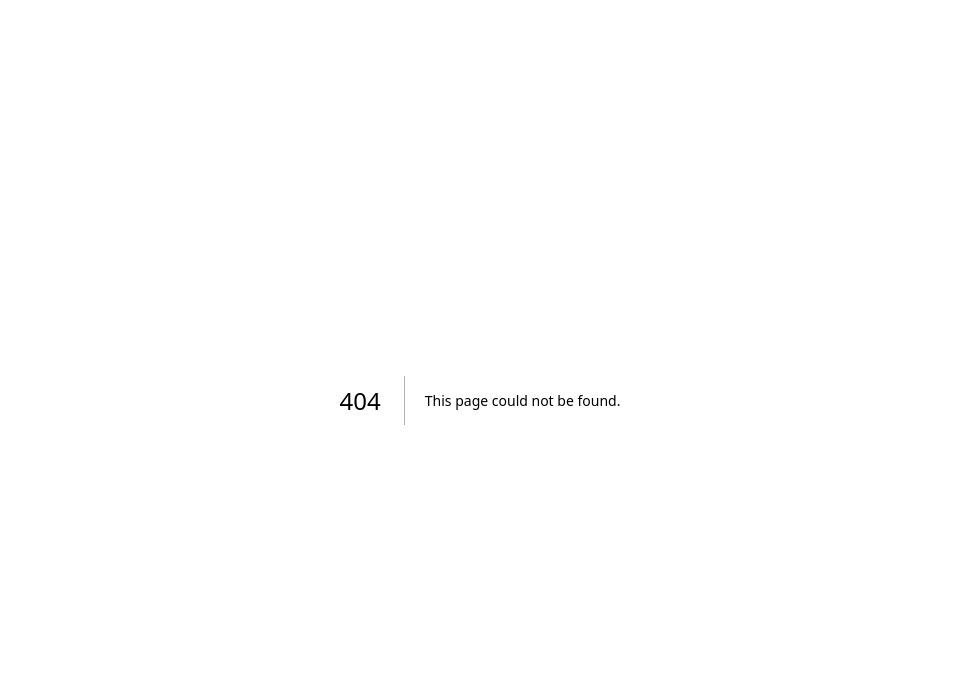
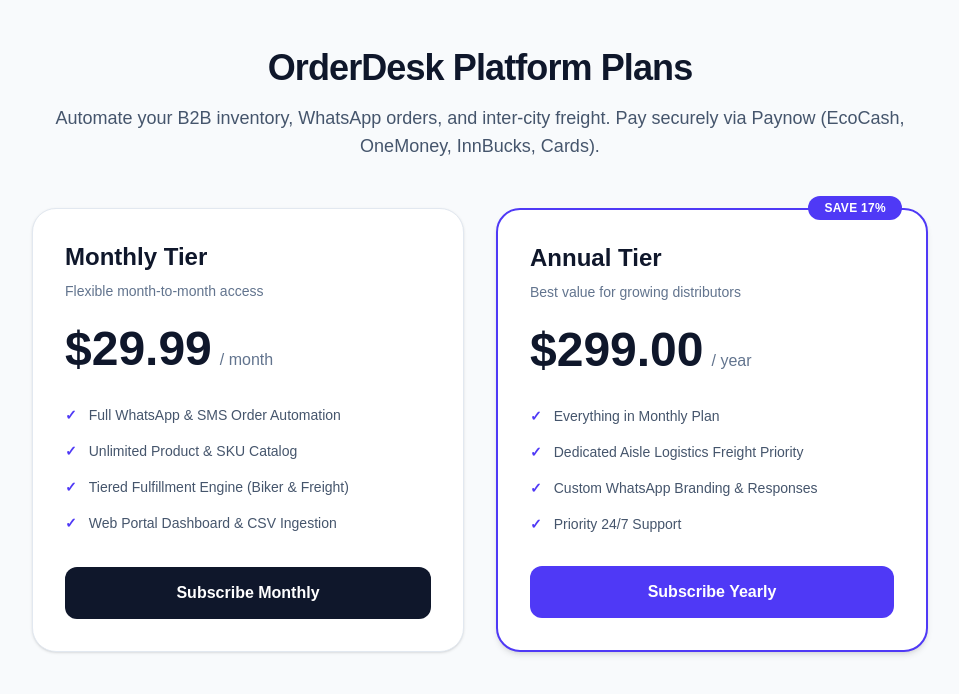
Before and after one commit to Mishtino/orderdesk-ui, a Next.js app: page /billing in a window 1280 px wide. Before the commit this address had no page. Shown: the top 694 px of the page, without its empty margins (160-1119 px from the left). Built offline with nearby package versions, Linux system fonts and the light colour scheme.

Commit message:
Add billing checkout pages

```diff
--- /dev/null
+++ b/src/app/billing/page.tsx
@@ -0,0 +1,136 @@
+"use client";
+
+import { useState } from "react";
+
+export default function BillingPage() {
+  const [loadingPlan, setLoadingPlan] = useState<string | null>(null);
+  const [errorMessage, setErrorMessage] = useState<string | null>(null);
+
+  const handleSubscribe = async (planType: "MONTHLY" | "YEARLY") => {
+    setLoadingPlan(planType);
+    setErrorMessage(null);
+
+    try {
+      const response = await fetch(
+        "https://orderdesk-backend-9gu2.onrender.com/saas/subscribe",
+        {
+          method: "POST",
+          headers: {
+            "Content-Type": "application/json",
+          },
+          body: JSON.stringify({
+            plan_type: planType,
+            organization_id: "123e4567-e89b-12d3-a456-426614174000",
+            user_email: "supplier@vortex.co.zw",
+          }),
+        }
+      );
+
+      const data = await response.json();
+
+      if (!response.ok) {
+        throw new Error(data.detail || "Failed to initiate subscription");
+      }
+
+      if (data.redirect_url) {
+        window.location.href = data.redirect_url;
+      } else {
+        throw new Error("No payment URL returned from server.");
+      }
+    } catch (err: any) {
+      setErrorMessage(err.message || "An unexpected error occurred.");
+    } finally {
+      setLoadingPlan(null);
+    }
+  };
+
+  return (
+    <div className="min-h-screen bg-slate-50 py-12 px-4 sm:px-6 lg:px-8">
+      <div className="max-w-4xl mx-auto">
+        <div className="text-center mb-12">
+          <h1 className="text-4xl font-extrabold text-slate-900 tracking-tight">
+            OrderDesk Platform Plans
+          </h1>
+          <p className="mt-4 text-lg text-slate-600">
+            Automate your B2B inventory, WhatsApp orders, and inter-city freight. Pay securely via Paynow (EcoCash, OneMoney, InnBucks, Cards).
+          </p>
+        </div>
+
+        {errorMessage && (
+          <div className="mb-8 p-4 bg-red-50 border border-red-200 text-red-700 rounded-xl text-center">
+            {errorMessage}
+          </div>
+        )}
+
+        <div className="grid md:grid-cols-2 gap-8">
+          <div className="bg-white rounded-3xl p-8 border border-slate-200 shadow-sm flex flex-col justify-between hover:shadow-md transition">
+            <div>
+              <h2 className="text-2xl font-bold text-slate-900">Monthly Tier</h2>
+              <p className="mt-2 text-slate-500 text-sm">Flexible month-to-month access</p>
+              <div className="mt-6 flex items-baseline">
+                <span className="text-5xl font-extrabold text-slate-900">$29.99</span>
+                <span className="ml-2 text-slate-500 font-medium">/ month</span>
+              </div>
+              <ul className="mt-8 space-y-4 text-sm text-slate-600">
+                <li className="flex items-center gap-3">
+                  <span className="text-indigo-600 font-bold">✓</span> Full WhatsApp & SMS Order Automation
+                </li>
+                <li className="flex items-center gap-3">
+                  <span className="text-indigo-600 font-bold">✓</span> Unlimited Product & SKU Catalog
+                </li>
+                <li className="flex items-center gap-3">
+                  <span className="text-indigo-600 font-bold">✓</span> Tiered Fulfillment Engine (Biker & Freight)
+                </li>
+                <li className="flex items-center gap-3">
+                  <span className="text-indigo-600 font-bold">✓</span> Web Portal Dashboard & CSV Ingestion
+                </li>
+              </ul>
+            </div>
+            <button
+              onClick={() => handleSubscribe("MONTHLY")}
+              disabled={loadingPlan === "MONTHLY"}
+              className="mt-8 w-full bg-slate-900 hover:bg-slate-800 text-white rounded-xl py-3.5 font-semibold transition disabled:opacity-50"
+            >
+              {loadingPlan === "MONTHLY" ? "Connecting Paynow..." : "Subscribe Monthly"}
+            </button>
+          </div>
+
+          <div className="bg-white rounded-3xl p-8 border-2 border-indigo-600 shadow-md flex flex-col justify-between relative hover:shadow-lg transition">
+            <span className="absolute -top-3.5 right-6 bg-indigo-600 text-white text-xs font-bold px-4 py-1 rounded-full uppercase tracking-wide">
+              Save 17%
+            </span>
+            <div>
+              <h2 className="text-2xl font-bold text-slate-900">Annual Tier</h2>
+              <p className="mt-2 text-slate-500 text-sm">Best value for growing distributors</p>
+              <div className="mt-6 flex items-baseline">
+                <span className="text-5xl font-extrabold text-slate-900">$299.00</span>
+                <span className="ml-2 text-slate-500 font-medium">/ year</span>
+              </div>
+              <ul className="mt-8 space-y-4 text-sm text-slate-600">
+                <li className="flex items-center gap-3">
+                  <span className="text-indigo-600 font-bold">✓</span> Everything in Monthly Plan
+                </li>
+                <li className="flex items-center gap-3">
+                  <span className="text-indigo-600 font-bold">✓</span> Dedicated Aisle Logistics Freight Priority
+                </li>
+                <li className="flex items-center gap-3">
+                  <span className="text-indigo-600 font-bold">✓</span> Custom WhatsApp Branding & Responses
+                </li>
+                <li className="flex items-center gap-3">
+                  <span className="text-indigo-600 font-bold">✓</span> Priority 24/7 Support
+                </li>
+              </ul>
+            </div>
+            <button
+              onClick={() => handleSubscribe("YEARLY")}
+              disabled={loadingPlan === "YEARLY"}
+              className="mt-8 w-full bg-indigo-600 hover:bg-indigo-700 text-white rounded-xl py-3.5 font-semibold transition disabled:opacity-50"
+            >
+              {loadingPlan === "YEARLY" ? "Connecting Paynow..." : "Subscribe Yearly"}
+            </button>
+          </div>
+        </div>
+      </div>
+    </div>
+  );
+}
--- /dev/null
+++ b/src/app/billing/return/page.tsx
@@ -0,0 +1,25 @@
+"use client";
+
+import Link from "next/link";
+
+export default function BillingReturnPage() {
+  return (
+    <div className="min-h-screen bg-slate-50 flex items-center justify-center p-4">
+      <div className="max-w-md w-full bg-white rounded-3xl p-8 border border-slate-200 shadow-sm text-center">
+        <div className="w-16 h-16 bg-green-100 text-green-600 rounded-full flex items-center justify-center mx-auto text-2xl font-bold mb-4">
+          ✓
+        </div>
+        <h1 className="text-2xl font-bold text-slate-900">Payment Processed!</h1>
+        <p className="mt-2 text-slate-600 text-sm">
+          Paynow is finalizing your payment status. Your subscription will activate automatically within a few moments.
+        </p>
+        <Link
+          href="/"
+          className="mt-6 inline-block w-full bg-slate-900 hover:bg-slate-800 text-white font-semibold py-3 rounded-xl transition"
+        >
+          Return to Dashboard
+        </Link>
+      </div>
+    </div>
+  );
+}
```
